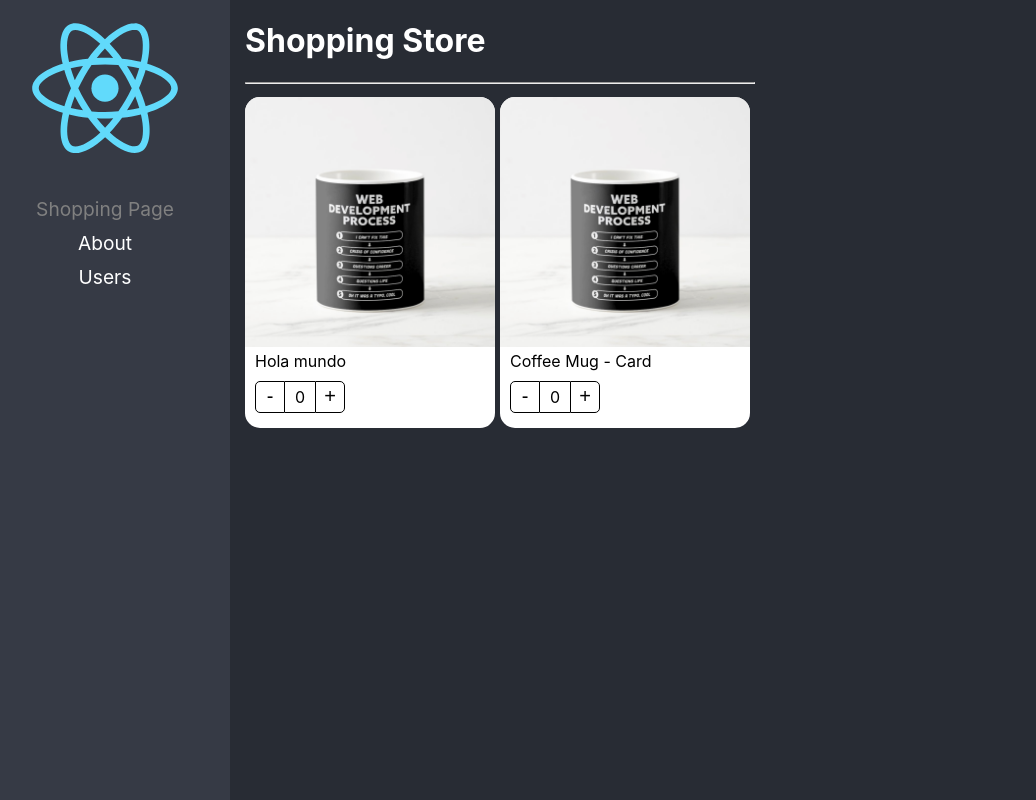
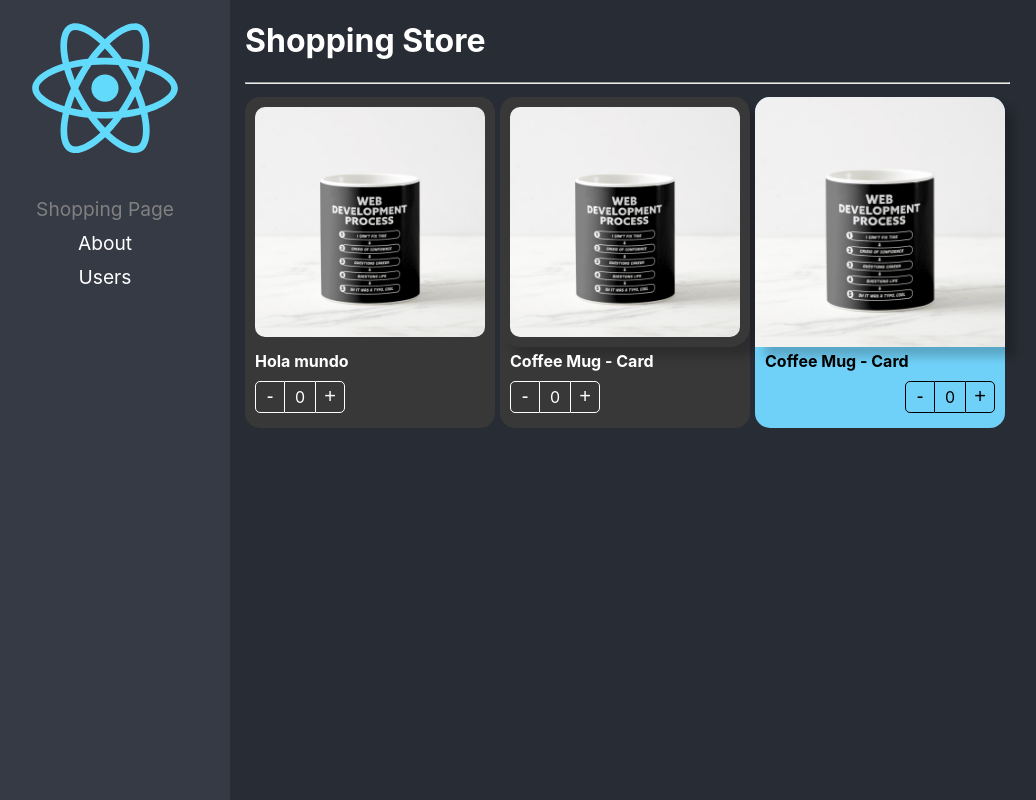
Before and after one commit to OrlinAlvarado/ReactPRO.react-app, a React (Create React App) app: page / in a window 1280 px wide. Shown: the whole page, without its empty margins (20-1056 px from the left). Built offline with nearby package versions, Linux system fonts and the light colour scheme.

Commit message:
Component Extend Styles - Listo

```diff
--- a/src/02-component-patterns/components/ProductButtons.tsx
+++ b/src/02-component-patterns/components/ProductButtons.tsx
@@ -2,10 +2,17 @@
 import { ProductContext } from './ProductCard'
 import styles from '../styles/styles.module.css';
 
-export const ProductButtons = () => {
+export interface Props {
+    className?: string;
+    style?: React.CSSProperties;
+}
+export const ProductButtons = ({ className, style }: Props) => {
     const { increaseBy, counter } = useContext(ProductContext)
     return (
-        <div className={ styles.buttonsContainer }>
+        <div
+            className={ `${ styles.buttonsContainer } ${ className }`}
+            style={ style }
+        >
             <button
                 className={ styles.buttonMinus }
                 onClick={ () => increaseBy( -1 )}> - </button>
--- a/src/02-component-patterns/components/ProductCard.tsx
+++ b/src/02-component-patterns/components/ProductCard.tsx
@@ -2,13 +2,20 @@
 import styles from '../styles/styles.module.css';
 
 import { useProduct } from '../hooks/useProduct';
-import { ProductContextProps, ProductCardProps } from '../interfaces/interfaces';
+import { ProductContextProps, Product } from '../interfaces/interfaces';
 
 export const ProductContext = createContext({} as ProductContextProps)
 
 const { Provider } = ProductContext
 
-export const ProductCard = ({ product, children }: ProductCardProps) => {
+export interface Props {
+    product: Product;
+    children?: React.ReactElement | React.ReactElement[];
+    className?: string;
+    style?: React.CSSProperties;
+}
+
+export const ProductCard = ({ product, children, className, style }: Props) => {
 
     const { counter, increaseBy } = useProduct();
 
@@ -18,7 +25,10 @@
             increaseBy,
             product
         }}>
-            <div className={ styles.productCard }>
+            <div
+                className={ `${ styles.productCard } ${ className }` }
+                style={ style }
+            >
             {
                 children
             }
--- a/src/02-component-patterns/components/ProductImage.tsx
+++ b/src/02-component-patterns/components/ProductImage.tsx
@@ -3,7 +3,13 @@
 import { ProductContext } from './ProductCard';
 import styles from '../styles/styles.module.css';
 
-export const ProductImage = ({ img= ''}) => {
+export interface Props {
+    img?: string,
+    className?: string,
+    style?: React.CSSProperties;
+}
+
+export const ProductImage = ({ img, className, style  }: Props) => {
     const { product } = useContext(ProductContext)
     let imgToShow: string;
 
@@ -15,6 +21,11 @@
         imgToShow = noImage;
     }
     return (
-        <img className={ styles.productImg } src={ imgToShow } alt="Coffee Mug" />
+        <img
+            className={ `${ styles.productImg } ${ className }` }
+            src={ imgToShow }
+            style={ style }
+            alt="Coffee Mug"
+        />
     )
 }
--- a/src/02-component-patterns/components/ProductTitle.tsx
+++ b/src/02-component-patterns/components/ProductTitle.tsx
@@ -2,9 +2,17 @@
 import { ProductContext } from './ProductCard'
 import styles from '../styles/styles.module.css';
 
-export const ProductTitle = ({ title = ''}: { title?: string }) => {
+export interface Props {
+  className?: string;
+  title?: string;
+  style?: React.CSSProperties;
+}
+export const ProductTitle = ({ title = '', className, style }: Props ) => {
     const { product } = useContext(ProductContext)
     return (
-        <span className={ styles.productDescription }>{ title ? title : product.title }</span>
+        <span
+            className={ `${ styles.productDescription } ${ className } `}
+            style={ style }
+        >{ title ? title : product.title }</span>
     )
 }
--- a/src/02-component-patterns/pages/ShoppingPage.tsx
+++ b/src/02-component-patterns/pages/ShoppingPage.tsx
@@ -1,4 +1,5 @@
 import { ProductButtons, ProductCard, ProductImage, ProductTitle } from '../components/';
+import '../styles/custom-styles.css';
 
 
 const product = {
@@ -18,15 +19,33 @@
                 flexDirection: 'row',
                 flexWrap: 'wrap'
             }}>
-                <ProductCard product={ product }>
-                    <ProductCard.Image />
-                    <ProductCard.Title title="Hola mundo" />
-                    <ProductCard.Buttons />
+                <ProductCard
+                    product={ product }
+                    className="bg-dark text-white"
+                >
+                    <ProductCard.Image className="custom-image"/>
+                    <ProductCard.Title title="Hola mundo" className="text-bold" />
+                    <ProductCard.Buttons className="custom-buttons" />
                 </ProductCard>
-                <ProductCard product={ product }>
-                    <ProductImage />
-                    <ProductTitle />
-                    <ProductButtons />
+                <ProductCard
+                    product={ product }
+                    className="bg-dark text-white"
+                >
+                    <ProductImage className="custom-image" style={{ boxShadow: '10px 10px 10px rgba(0,0,0,0.2)' }}/>
+                    <ProductTitle className="text-bold"/>
+                    <ProductButtons className="custom-buttons" />
+                </ProductCard>
+
+                <ProductCard
+                    product={ product }
+                    style={{ backgroundColor: '#70D1F8' }}
+                >
+                    <ProductImage style={{ boxShadow: '10px 10px 10px rgba(0,0,0,0.2)'  }}/>
+                    <ProductTitle style={{ fontWeight: 'bold'}}/>
+                    <ProductButtons style={{
+                        display: 'flex',
+                        justifyContent: 'end'
+                    }} />
                 </ProductCard>
             </div>
         </div>
--- /dev/null
+++ b/src/02-component-patterns/styles/custom-styles.css
@@ -0,0 +1,23 @@
+
+.bg-dark{
+    background-color: rgb(56,56,56);
+}
+
+.text-white{
+    color: white;
+}
+
+.text-bold {
+    font-weight: bold;
+}
+
+.custom-image{
+   border-radius: 20px;
+   padding: 10px;
+   width: calc( 100% - 20px );
+}
+
+.custom-buttons button,.custom-buttons div {
+    color: white;
+    border-color: white;
+}
```
Also changed, not shown: src/02-component-patterns/interfaces/interfaces.ts (+11 -11 lines).
